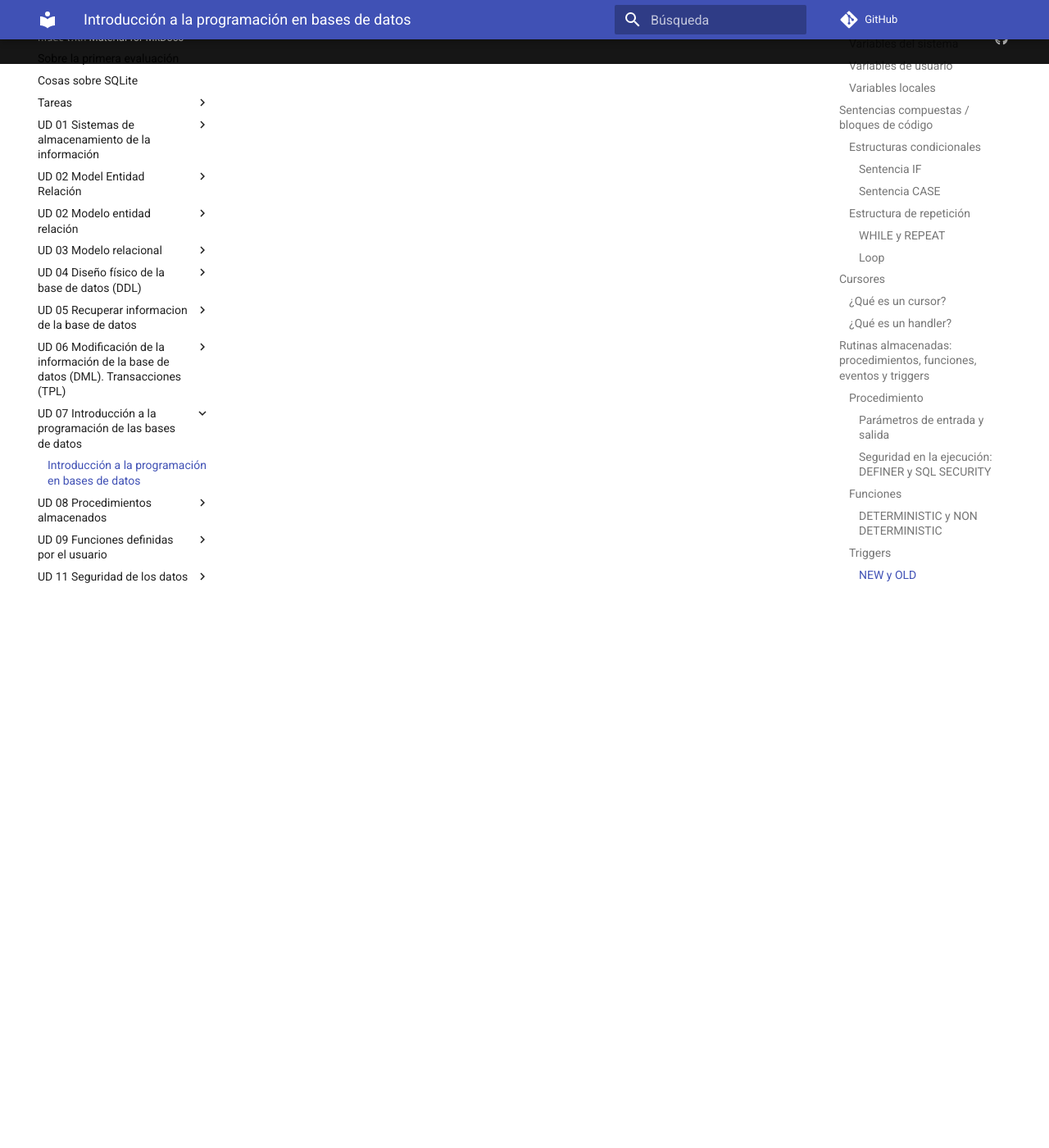
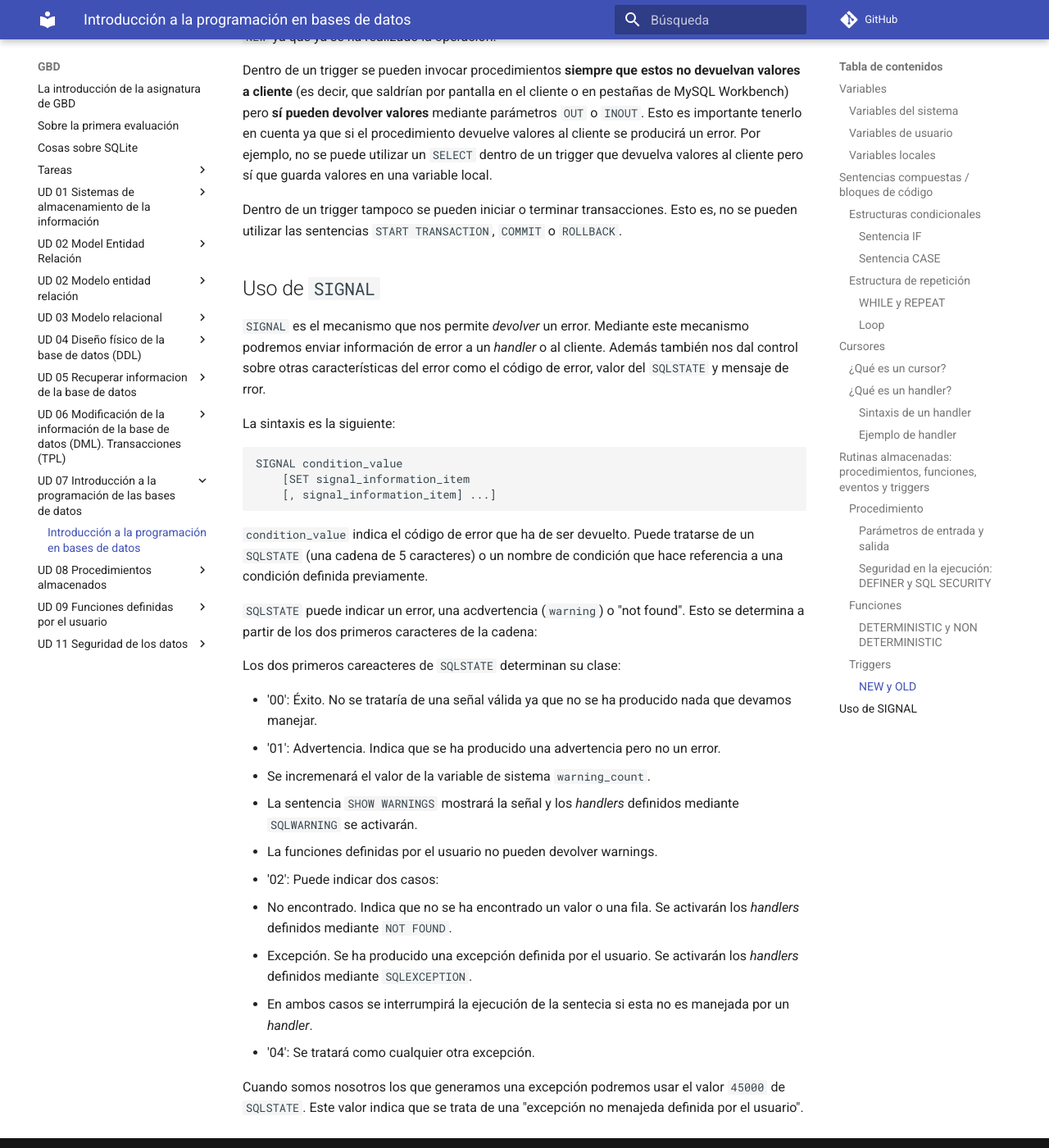
Before and after one commit to mmourazos/Curso-2024-2025, an MkDocs documentation site: the page built from docs/GBD/UD 07 - Introducción a la programación de las bases de datos/Introducción.md, in a window 1280 px wide and 1400 px high, scrolled down 20189 px. Shown: the whole window at 82% size. Built offline with MkDocs 1.6.1 and Material for MkDocs 9.7.7, drawn with Linux system fonts in a browser that asks for light colours; comment, search, counter and statistics services are not loaded; some of the changed text lies outside the part shown.

Commit message:
Completando apuntes.

````diff
--- a/docs/GBD/UD 07 - Introducción a la programación de las bases de datos/Introducción.md
+++ b/docs/GBD/UD 07 - Introducción a la programación de las bases de datos/Introducción.md
@@ -3,27 +3,30 @@
 <!-- toc -->
 
 - [Variables](#variables)
-    * [Variables del sistema](#variables-del-sistema)
-    * [Variables de usuario](#variables-de-usuario)
-    * [Variables locales](#variables-locales)
+  * [Variables del sistema](#variables-del-sistema)
+  * [Variables de usuario](#variables-de-usuario)
+  * [Variables locales](#variables-locales)
 - [Sentencias compuestas / bloques de código](#sentencias-compuestas--bloques-de-codigo)
-    * [Estructuras condicionales](#estructuras-condicionales)
-        + [Sentencia `IF`](#sentencia-if)
-        + [Sentencia `CASE`](#sentencia-case)
-    * [Estructura de repetición](#estructura-de-repeticion)
-        + [`WHILE` y `REPEAT`](#while-y-repeat)
-        + [Loop](#loop)
+  * [Estructuras condicionales](#estructuras-condicionales)
+    + [Sentencia `IF`](#sentencia-if)
+    + [Sentencia `CASE`](#sentencia-case)
+  * [Estructura de repetición](#estructura-de-repeticion)
+    + [`WHILE` y `REPEAT`](#while-y-repeat)
+    + [Loop](#loop)
 - [Cursores](#cursores)
-    * [¿Qué es un cursor?](#%C2%BFque-es-un-cursor)
-    * [¿Qué es un handler?](#%C2%BFque-es-un-handler)
+  * [¿Qué es un cursor?](#%C2%BFque-es-un-cursor)
+  * [¿Qué es un handler?](#%C2%BFque-es-un-handler)
+    + [Sintaxis de un handler](#sintaxis-de-un-handler)
+    + [Ejemplo de handler](#ejemplo-de-handler)
 - [Rutinas almacenadas: procedimientos, funciones, eventos y triggers](#rutinas-almacenadas-procedimientos-funciones-eventos-y-triggers)
-    * [Procedimiento](#procedimiento)
-        + [Parámetros de entrada y salida](#parametros-de-entrada-y-salida)
-        + [Seguridad en la ejecución: `DEFINER` y `SQL SECURITY`](#seguridad-en-la-ejecucion-definer-y-sql-security)
-    * [Funciones](#funciones)
-        + [`DETERMINISTIC` y `NON DETERMINISTIC`](#deterministic-y-non-deterministic)
-    * [Triggers](#triggers)
-        + [`NEW` y `OLD`](#new-y-old)
+  * [Procedimiento](#procedimiento)
+    + [Parámetros de entrada y salida](#parametros-de-entrada-y-salida)
+    + [Seguridad en la ejecución: `DEFINER` y `SQL SECURITY`](#seguridad-en-la-ejecucion-definer-y-sql-security)
+  * [Funciones](#funciones)
+    + [`DETERMINISTIC` y `NON DETERMINISTIC`](#deterministic-y-non-deterministic)
+  * [Triggers](#triggers)
+    + [`NEW` y `OLD`](#new-y-old)
+- [Uso de `SIGNAL`](#uso-de-signal)
 
 <!-- tocstop -->
 
@@ -439,7 +442,11 @@
 
 ### ¿Qué es un handler?
 
-De nuevo, de manera informal, un _handler_ es una _variable_ que almacena el estado de un _cursor_. Un _handler_ se utiliza para controlar el flujo de ejecución del código en función del estado del _cursor_. Por ejemplo, si el _cursor_ ha llegado al final del conjunto de resultados, podemos utilizar un _handler_ para salir del bucle que recorre el _cursor_.
+Un _handler_ o manejador es un elemento que puede _capturar_ _excepciones_ y ejecutar un bloque de código en respuesta a una condición específica. En otras palabras, un _handler_ es un mecanismo que permite manejar errores o condiciones especiales que pueden ocurrir durante la ejecución de un bloque de código.
+
+Con relación a los cursores, un _handler_ se utiliza para manejar situaciones en las que no hay más filas que leer en el cursor. Por ejemplo, si estamos recorriendo un cursor y llegamos al final del conjunto de resultados, se producirá una condición (exceción) `NOT FOUND`. En este caso, podemos utilizar un _handler_ para capturar esta condición y ejecutar un bloque de código específico (como cerrar el cursor o modificar una variable que indique la terminación del bucle).
+
+#### Sintaxis de un handler
 
 La sintaxis para declarar un _handler_ es la siguiente:
 
@@ -466,6 +473,8 @@
 _(Cuando se trata de una sola instrucción no es necesario rodearla de `BEGIN` y `END`)._
 
 No entraremos aquí en la definición de condiciones ni explicaremos los distintos tipos de [códigos de error de MySQL](https://dev.mysql.com/doc/mysql-errors/8.0/en/server-error-reference.html) ni los posibles [valores de sql](https://www.ibm.com/docs/en/i/7.4.0?topic=codes-listing-sqlstate-values) ya que excede lo necesario para esta sección.
+
+#### Ejemplo de handler
 
 Un ejemplo más concreto dentro de como declarar y recorrer un cursor en un procedimiento almacenado sería el siguiente:
 
@@ -785,3 +794,34 @@
 Dentro de un trigger se pueden invocar procedimientos **siempre que estos no devuelvan valores a cliente** (es decir, que saldrían por pantalla en el cliente o en pestañas de MySQL Workbench) pero **sí pueden devolver valores** mediante parámetros `OUT` o `INOUT`. Esto es importante tenerlo en cuenta ya que si el procedimiento devuelve valores al cliente se producirá un error. Por ejemplo, no se puede utilizar un `SELECT` dentro de un trigger que devuelva valores al cliente pero sí que guarda valores en una variable local.
 
 Dentro de un trigger tampoco se pueden iniciar o terminar transacciones. Esto es, no se pueden utilizar las sentencias `START TRANSACTION`, `COMMIT` o `ROLLBACK`.
+
+## Uso de `SIGNAL`
+
+`SIGNAL` es el mecanismo que nos permite _devolver_ un error. Mediante este mecanismo podremos enviar información de error a un _handler_ o al cliente. Además también nos dal control sobre otras características del error como el código de error, valor del `SQLSTATE` y mensaje de rror.
+
+La sintaxis es la siguiente:
+
+```txt
+SIGNAL condition_value
+    [SET signal_information_item
+    [, signal_information_item] ...]
+```
+
+`condition_value` indica el código de error que ha de ser devuelto. Puede tratarse de un `SQLSTATE` (una cadena de 5 caracteres) o un nombre de condición que hace referencia a una condición definida previamente.
+
+`SQLSTATE` puede indicar un error, una acdvertencia (`warning`) o "not found". Esto se determina a partir de los dos primeros caracteres de la cadena:
+
+Los dos primeros careacteres de `SQLSTATE` determinan su clase:
+
+- '00': Éxito. No se trataría de una señal válida ya que no se ha producido nada que devamos manejar.
+- '01': Advertencia. Indica que se ha producido una advertencia pero no un error.
+  - Se incremenará el valor de la variable de sistema `warning_count`.
+  - La sentencia `SHOW WARNINGS` mostrará la señal y los _handlers_ definidos mediante `SQLWARNING` se activarán.
+  - La funciones definidas por el usuario no pueden devolver warnings.
+- '02': Puede indicar dos casos:
+  - No encontrado. Indica que no se ha encontrado un valor o una fila. Se activarán los _handlers_ definidos mediante `NOT FOUND`.
+  - Excepción. Se ha producido una excepción definida por el usuario. Se activarán los _handlers_ definidos mediante `SQLEXCEPTION`.
+  - En ambos casos se interrumpirá la ejecución de la sentecia si esta no es manejada por un _handler_.
+- '04': Se tratará como cualquier otra excepción.
+
+Cuando somos nosotros los que generamos una excepción podremos usar el valor `45000` de `SQLSTATE`. Este valor indica que se trata de una "excepción no menajeda definida por el usuario".
````
